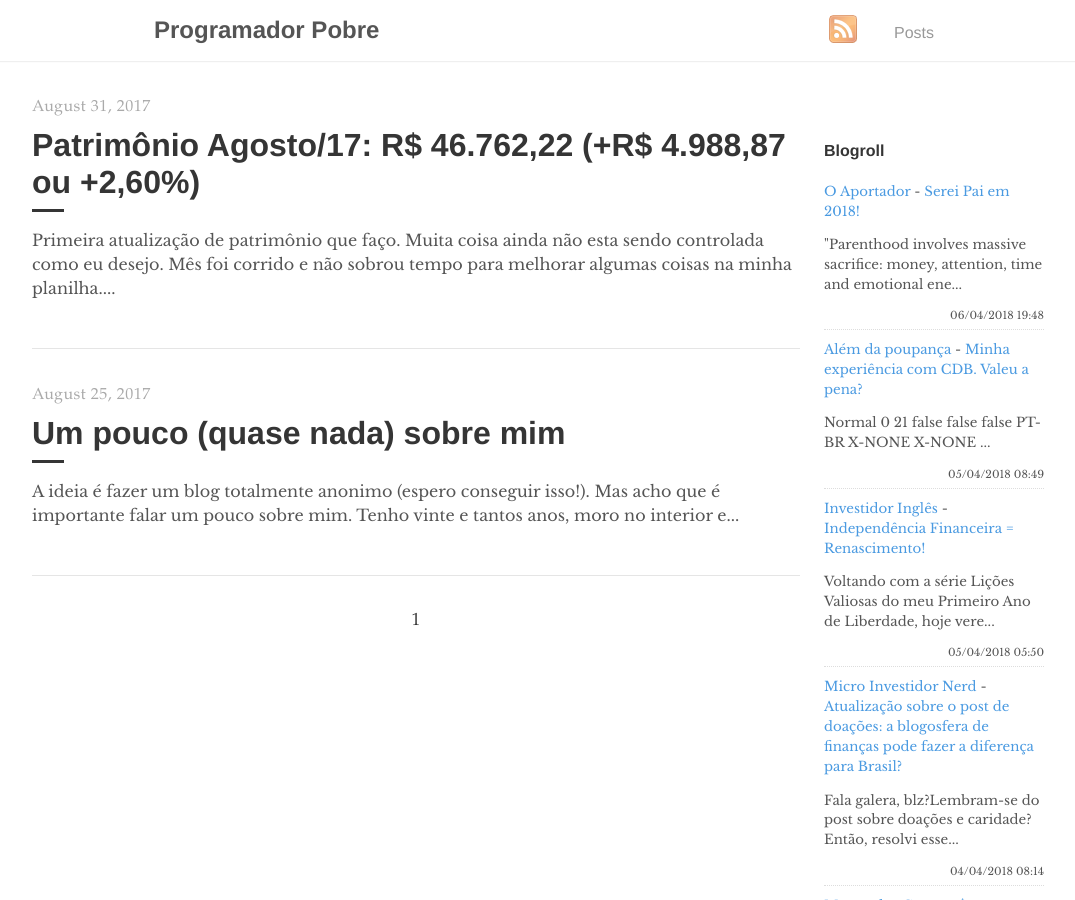
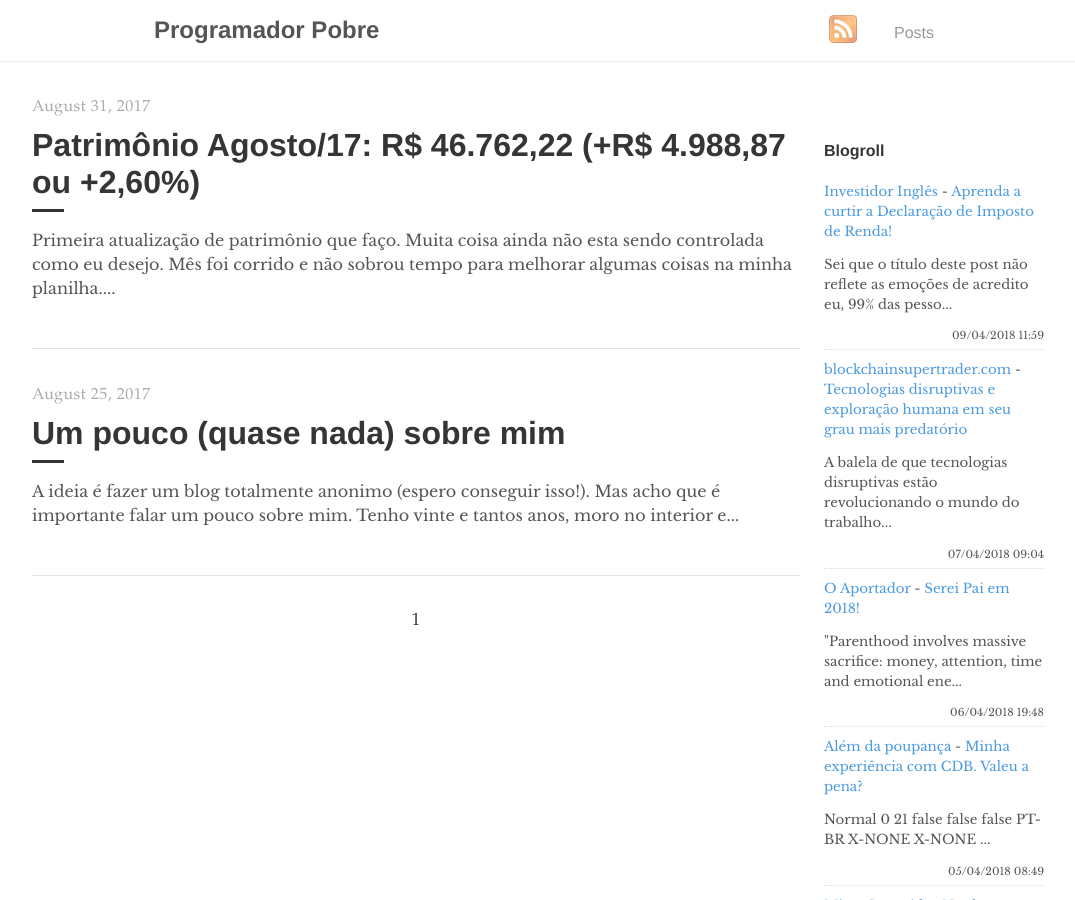
Before and after one commit to programadorpobre/programadorpobre.github.io, a Jekyll site: the page built from index.html, in a window 1280 px wide and 900 px high. Shown: the whole window, without its empty margins (96-1171 px from the left). Built offline with Jekyll 4.4.1, drawn with Linux system fonts in a browser that asks for light colours; the list of posts is cut into pages by our own code; comment, search, counter and statistics services are not loaded.

Commit message:
[ci skip] travis #247

```diff
--- a/_includes/feed-entries.html
+++ b/_includes/feed-entries.html
@@ -1,3 +1,13 @@
+<div class="feed-entry">
+    <a class="feed-entry-site-name" href="https://www.investidoringles.com/">Investidor Inglês</a> - <a class="feed-entry-title" href="https://www.investidoringles.com/2018/04/declaracao-ir-momento-reflexao.html">Aprenda a curtir a Declaração de Imposto de Renda!</a>
+    <p class="feed-entry-summary">Sei que o título deste post não reflete as emoções de acredito eu, 99% das pesso...</p>
+    <time datetime="2018-04-09T11:59:00.001-03:00">09/04/2018 11:59</time>
+</div>
+<div class="feed-entry">
+    <a class="feed-entry-site-name" href="http://www.blockchainsupertrader.com/">blockchainsupertrader.com</a> - <a class="feed-entry-title" href="http://www.blockchainsupertrader.com/2018/04/tecnologias-disruptivas-e-exploracao.html">Tecnologias disruptivas e exploração humana em seu grau mais predatório</a>
+    <p class="feed-entry-summary">A balela de que tecnologias disruptivas estão revolucionando o mundo do trabalho...</p>
+    <time datetime="2018-04-07T09:04:00.001-03:00">07/04/2018 09:04</time>
+</div>
 <div class="feed-entry">
     <a class="feed-entry-site-name" href="https://oaportadorfinanceiro.blogspot.com/">O Aportador</a> - <a class="feed-entry-title" href="https://oaportadorfinanceiro.blogspot.com/2018/04/serei-pai-em-2018.html">Serei Pai em 2018!</a>
     <p class="feed-entry-summary">"Parenthood involves massive sacrifice: money, attention, time and emotional ene...</p>
@@ -7,11 +17,6 @@
     <a class="feed-entry-site-name" href="https://alemdapoupanca.blogspot.com/">Além da poupança</a> - <a class="feed-entry-title" href="https://alemdapoupanca.blogspot.com/2018/04/minha-experiencia-com-cdb-valeu-pena.html">Minha experiência com CDB. Valeu a pena?</a>
     <p class="feed-entry-summary">       Normal  0      21      false  false  false    PT-BR  X-NONE  X-NONE      ...</p>
     <time datetime="2018-04-05T08:49:00.000-03:00">05/04/2018 08:49</time>
-</div>
-<div class="feed-entry">
-    <a class="feed-entry-site-name" href="https://www.investidoringles.com/">Investidor Inglês</a> - <a class="feed-entry-title" href="https://www.investidoringles.com/2018/04/independencia-financeira-igual-renascimento.html">Independência Financeira =  Renascimento!</a>
-    <p class="feed-entry-summary">Voltando com a série Lições Valiosas do meu Primeiro Ano de Liberdade, hoje vere...</p>
-    <time datetime="2018-04-05T05:50:00.000-03:00">05/04/2018 05:50</time>
 </div>
 <div class="feed-entry">
     <a class="feed-entry-site-name" href="https://microinvestidornerd.blogspot.com/">Micro Investidor Nerd</a> - <a class="feed-entry-title" href="https://microinvestidornerd.blogspot.com/2018/04/atualizacao-sobre-o-post-de-doacoes.html">Atualização sobre o post de doações: a blogosfera de finanças pode fazer a diferença para Brasil?</a>
```
